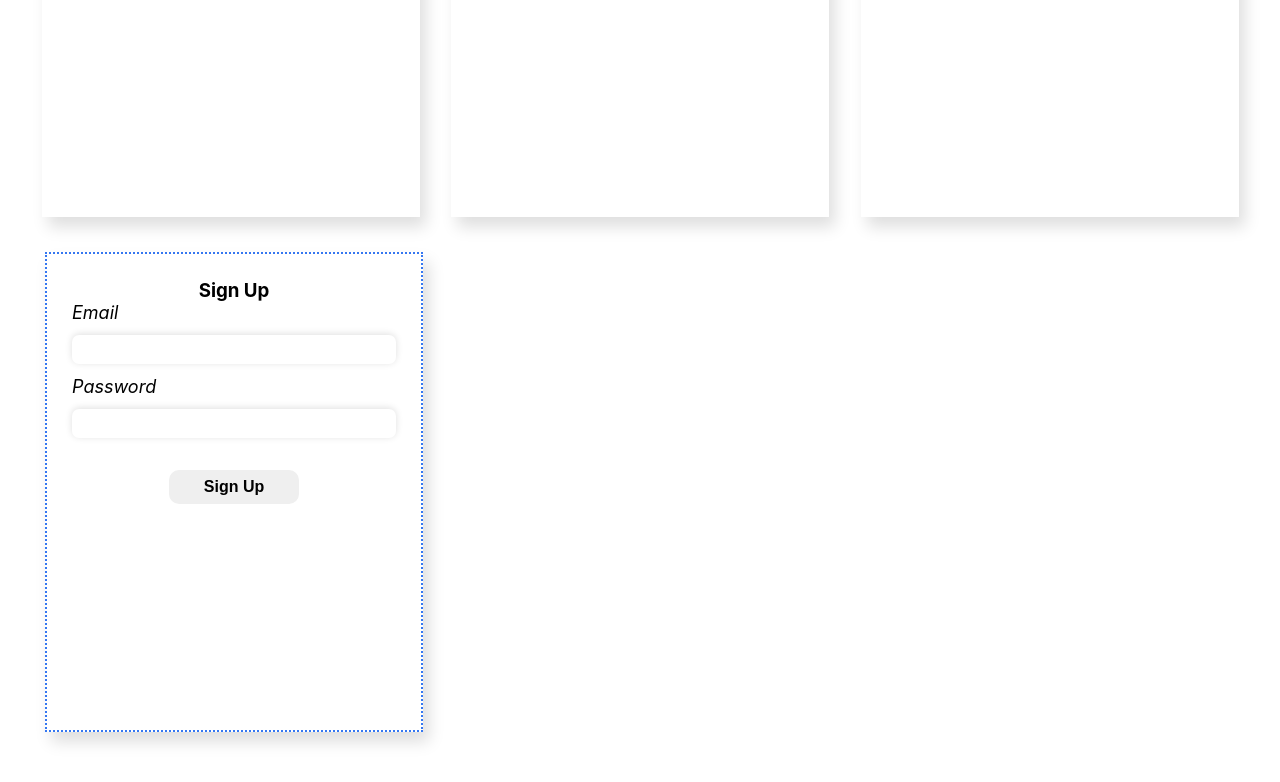
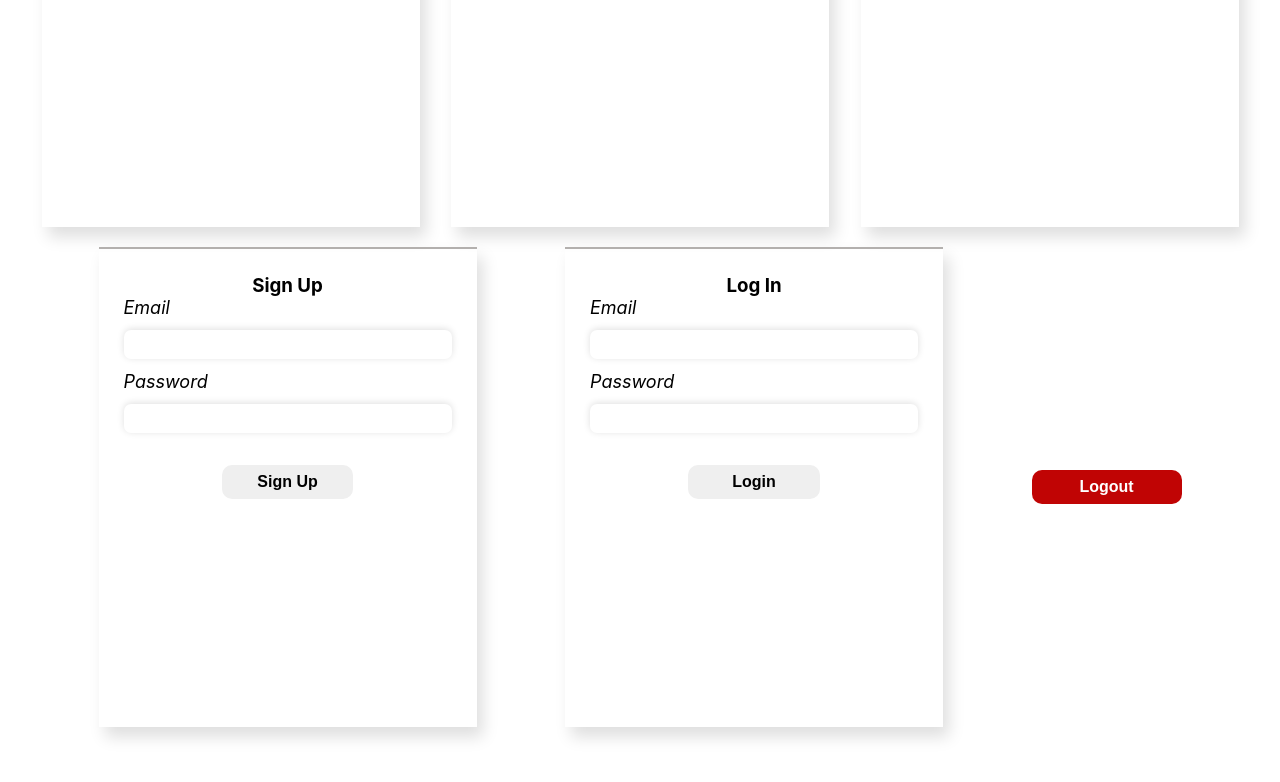
Before and after one commit to reemsh2000/firebase-start, a website built with webpack: page dist/index.html in a window 1280 px wide. Shown: the part 386-1168 px from the top of the page. Built offline with nearby package versions, Linux system fonts and the light colour scheme; some packages are replaced by stand-ins of ours; no server answers; the database is empty.

Commit message:
html and css for login component

```diff
--- a/dist/index.html
+++ b/dist/index.html
@@ -9,7 +9,8 @@
   <body>
     <div class="container">
       <h1 class="page-title">Getting started with firebase</h1>
-      <h2>Firebase Store</h2>
+      <h2>Book Store</h2>
+
       <div class="form-container">
         <!--  Add book -->
         <form action="" class="add">
@@ -34,8 +35,7 @@
           <input type="text" name="bookId" required />
           <button>Update book</button>
         </form>
-      </div>
-      <!--  Signup  -->
+           <!--  Signup  -->
       <form action="" class="signup">
         <h3 class="form-title">Sign Up</h3>
         <label for="email">Email </label>
@@ -44,6 +44,19 @@
         <input type="password" name="password" required />
         <button>Sign Up</button>
       </form>
+      <!--  Login  -->
+      <form action="" class="login">
+        <h3 class="form-title">Log In</h3>
+        <label for="email">Email </label>
+        <input type="email" name="email" required />
+        <label for="password">Password </label>
+        <input type="password" name="password" required />
+        <button>Login</button>
+      </form>
+
+      <button class="logout">Logout</button>
+      </div>
+
     </div>
     <script src="./bundle.js"></script>
   </body>
--- a/dist/style.css
+++ b/dist/style.css
@@ -32,6 +32,7 @@ form {
   padding: 25px;
   display: flex;
   flex-direction: column;
+  margin: 10px 0;
 }
 
 .form-title {
@@ -77,19 +78,24 @@ button {
   background-color: #3577f1;
   color: #fff;
 }
-
-.signup {
-  margin: 35px ;
-  border: 2px dotted #3577f1;
-  align-self: flex-start;
+.login,.signup{
+  border-top: 2px solid rgb(179, 176, 174);
 }
-.signup button:hover {
-  background-color: #fc5c65;
+.signup button:hover,
+.login button:hover {
+  background-color: #f83e47;
+  color: #fff;
+}
+.login button:hover{
+  background: #446803;
+}
+.logout{
+  width:150px;
+  background-color: #c00404;
   color: #fff;
 }
 @media (max-width:800px) {
   .form-container {
-    flex-direction: column;
     margin: auto;
   }
 
@@ -98,7 +104,7 @@ button {
   }
 
   .page-title {
-    font-size: 24px;
+    font-size: 20px;
     margin: 15px 0;
   }
 
```
